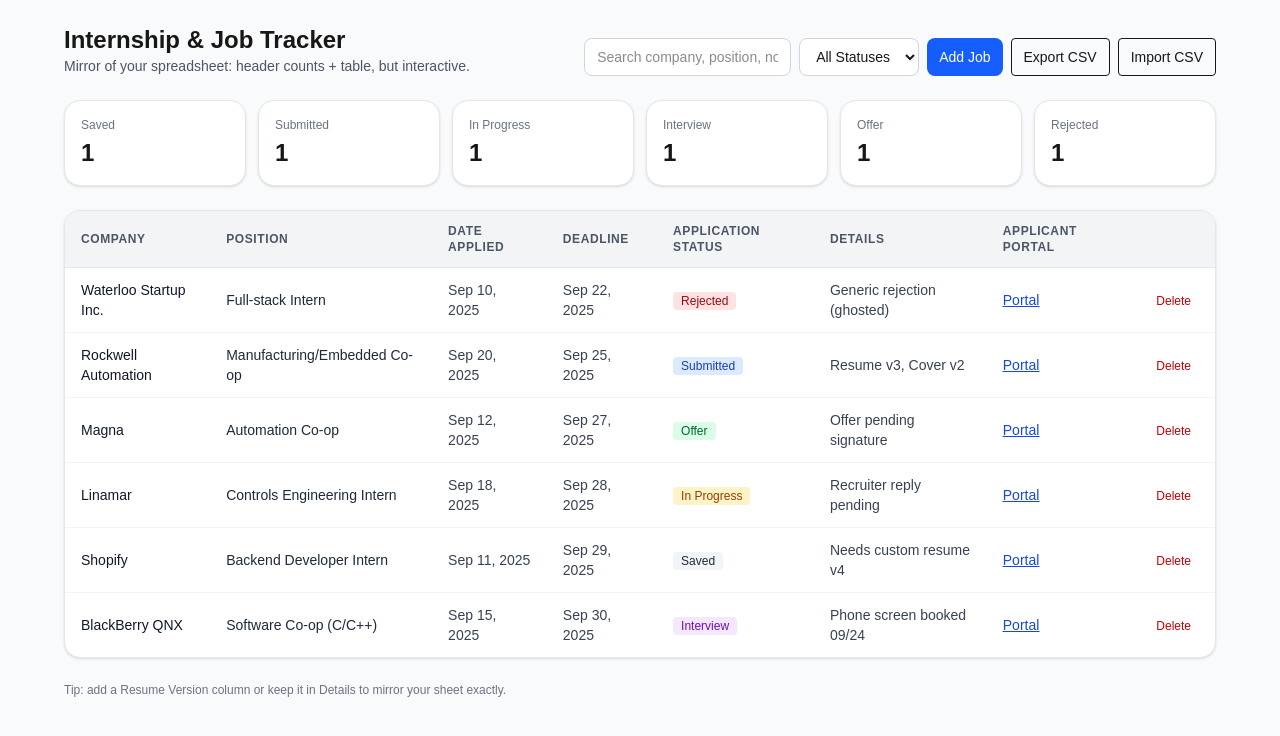
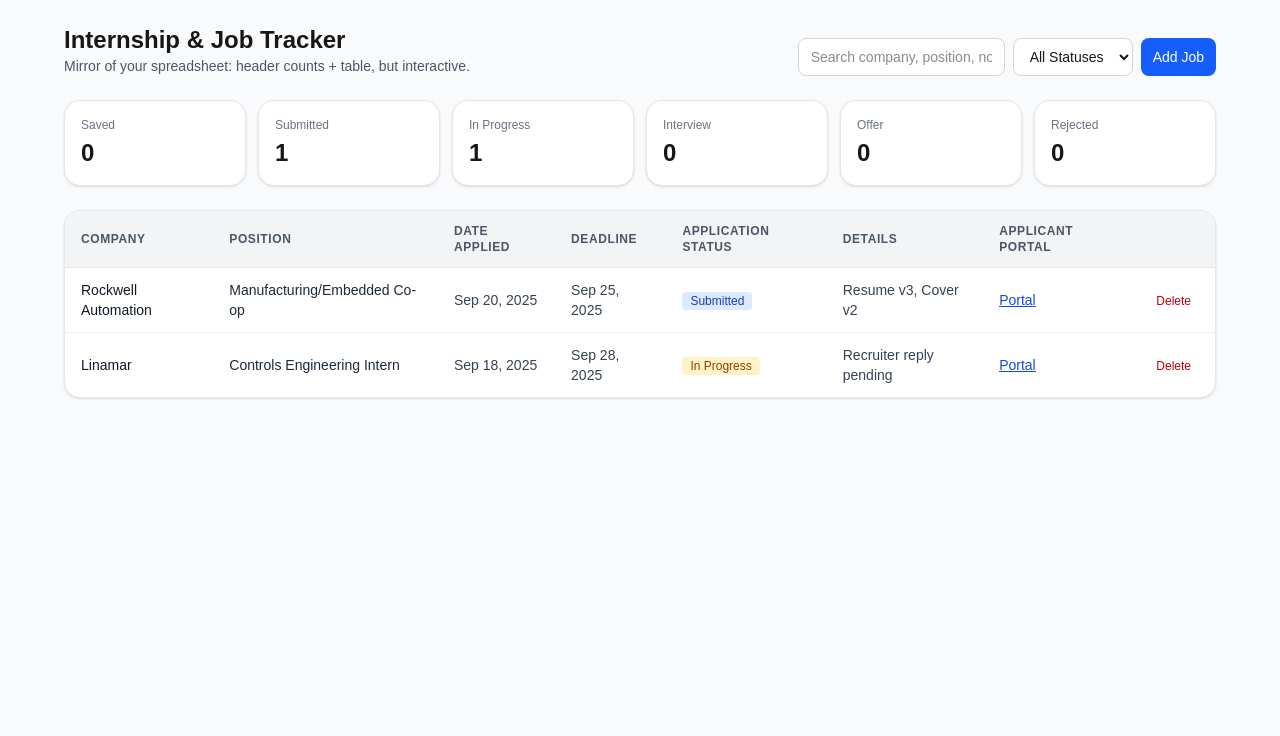
Before and after one commit to tah-6/uofg-job-tracker, a Next.js app: page / in a window 1280 px wide. Shown: the top 736 px of the page. Built offline with nearby package versions, Linux system fonts and the light colour scheme.

Commit message:
vercel deployment prep3

```diff
--- a/src/components/UofGJobTracker.tsx
+++ b/src/components/UofGJobTracker.tsx
@@ -17,15 +17,15 @@
   id: string;
   company: string;
   position: string;
-  dateApplied?: string; // YYYY-MM-DD
-  deadline?: string; // YYYY-MM-DD
+  dateApplied?: string;
+  deadline?: string;
   status: JobStatus;
   details?: string;
   portal?: string;
   resumeVersion?: string;
 }
 
-/** Seed data for first run; afterwards localStorage takes over */
+/** Seed data */
 const mockData: JobRow[] = [
   {
     id: "1",
@@ -46,46 +46,6 @@
     status: "in_progress",
     details: "Recruiter reply pending",
     portal: "https://www.linamar.com/careers",
-  },
-  {
-    id: "3",
-    company: "BlackBerry QNX",
-    position: "Software Co-op (C/C++)",
-    dateApplied: "2025-09-15",
-    deadline: "2025-09-30",
-    status: "interview",
-    details: "Phone screen booked 09/24",
-    portal: "https://blackberry.qnx.com/",
-  },
-  {
-    id: "4",
-    company: "Waterloo Startup Inc.",
-    position: "Full-stack Intern",
-    dateApplied: "2025-09-10",
-    deadline: "2025-09-22",
-    status: "rejected",
-    details: "Generic rejection (ghosted)",
-    portal: "https://example.com",
-  },
-  {
-    id: "5",
-    company: "Magna",
-    position: "Automation Co-op",
-    dateApplied: "2025-09-12",
-    deadline: "2025-09-27",
-    status: "offer",
-    details: "Offer pending signature",
-    portal: "https://www.magna.com/careers",
-  },
-  {
-    id: "6",
-    company: "Shopify",
-    position: "Backend Developer Intern",
-    dateApplied: "2025-09-11",
-    deadline: "2025-09-29",
-    status: "saved",
-    details: "Needs custom resume v4",
-    portal: "https://www.shopify.com/careers",
   },
 ];
 
@@ -108,10 +68,11 @@
   rejected: "bg-red-100 text-red-800",
 };
 
-/** Small helpers */
 function StatusChip({ status }: { status: JobStatus }) {
   return (
-    <span className={`px-2 py-0.5 rounded text-xs font-medium ${STATUS_COLOR[status]}`}>
+    <span
+      className={`px-2 py-0.5 rounded text-xs font-medium ${STATUS_COLOR[status]}`}
+    >
       {STATUS_LABEL[status]}
     </span>
   );
@@ -131,24 +92,18 @@
   }
 }
 
-
 function isDueSoon(date?: string) {
   if (!date) return false;
   const ms = new Date(date).getTime() - Date.now();
-  return ms >= 0 && ms <= 3 * 24 * 60 * 60 * 1000; // within 3 days
+  return ms >= 0 && ms <= 3 * 24 * 60 * 60 * 1000;
 }
 
-/** Component */
 export default function UofGJobTracker() {
-  // Persist rows locally; seed from mockData first time
   const [rows, setRows] = useLocalRows<JobRow[]>("uofg-jobs", mockData);
-
-  // UI state
   const [query, setQuery] = useState("");
   const [statusFilter, setStatusFilter] = useState<JobStatus | "all">("all");
   const [modalOpen, setModalOpen] = useState(false);
 
-  // Derived counts
   const counts = useMemo(() => {
     const base: Record<JobStatus, number> = {
       saved: 0,
@@ -164,11 +119,11 @@
     return base;
   }, [rows]);
 
-  // Filtering + sorting by deadline
   const filtered = useMemo(() => {
     return rows
       .filter((r) => {
-        const matchesStatus = statusFilter === "all" ? true : r.status === statusFilter;
+        const matchesStatus =
+          statusFilter === "all" ? true : r.status === statusFilter;
         const hay = `${r.company} ${r.position} ${r.details ?? ""}`.toLowerCase();
         const matchesQuery = hay.includes(query.toLowerCase());
         return matchesStatus && matchesQuery;
@@ -176,14 +131,12 @@
       .sort((a, b) => (a.deadline || "").localeCompare(b.deadline || ""));
   }, [rows, statusFilter, query]);
 
-  /** Handlers */
   const handleQueryChange = (e: React.ChangeEvent<HTMLInputElement>) => {
     setQuery(e.target.value);
   };
 
   const handleStatusChange = (e: React.ChangeEvent<HTMLSelectElement>) => {
-    const val = e.target.value as JobStatus | "all";
-    setStatusFilter(val);
+    setStatusFilter(e.target.value as JobStatus | "all");
   };
 
   function addRow(newRow: JobRow) {
@@ -194,7 +147,6 @@
     setRows((prev) => prev.filter((r) => r.id !== id));
   }
 
-  /** Render */
   return (
     <div className="min-h-screen bg-gray-50 p-6">
       <div className="mx-auto max-w-6xl space-y-6">
@@ -208,6 +160,7 @@
           </div>
           <div className="flex gap-2">
             <input
+              id="search"
               value={query}
               onChange={handleQueryChange}
               placeholder="Search company, position, notes"
@@ -231,22 +184,16 @@
             >
               Add Job
             </button>
-            <button onClick={() => exportCSV(rows)} className="rounded border px-3 py-2 text-sm">Export CSV</button>
-<label className="rounded border px-3 py-2 text-sm cursor-pointer">
-  Import CSV
-  <input type="file" accept=".csv" className="hidden" onChange={e => {
-    const f = e.target.files?.[0]; if (f) importCSV(f);
-    e.currentTarget.value = "";
-  }}/>
-  </label>
-
           </div>
         </header>
 
-        {/* Key / Counts */}
+        {/* Counts */}
         <section className="grid grid-cols-2 gap-3 sm:grid-cols-3 lg:grid-cols-6">
           {(Object.keys(STATUS_LABEL) as JobStatus[]).map((st) => (
-            <div key={st} className="rounded-2xl border border-gray-200 bg-white p-4 shadow-sm">
+            <div
+              key={st}
+              className="rounded-2xl border border-gray-200 bg-white p-4 shadow-sm"
+            >
               <div className="text-xs text-gray-500">{STATUS_LABEL[st]}</div>
               <div className="mt-1 text-2xl font-semibold">{counts[st]}</div>
             </div>
@@ -266,7 +213,7 @@
                   "Application Status",
                   "Details",
                   "Applicant Portal",
-                  "", // actions
+                  "",
                 ].map((h) => (
                   <th
                     key={h}
@@ -280,9 +227,15 @@
             <tbody className="divide-y divide-gray-100">
               {filtered.map((row) => (
                 <tr key={row.id} className="hover:bg-gray-50">
-                  <td className="px-4 py-3 text-sm font-medium text-gray-900">{row.company}</td>
-                  <td className="px-4 py-3 text-sm text-gray-800">{row.position}</td>
-                  <td className="px-4 py-3 text-sm text-gray-700">{formatDate(row.dateApplied)}</td>
+                  <td className="px-4 py-3 text-sm font-medium text-gray-900">
+                    {row.company}
+                  </td>
+                  <td className="px-4 py-3 text-sm text-gray-800">
+                    {row.position}
+                  </td>
+                  <td className="px-4 py-3 text-sm text-gray-700">
+                    {formatDate(row.dateApplied)}
+                  </td>
                   <td className="px-4 py-3 text-sm text-gray-700">
                     <div className="flex items-center gap-2">
                       {formatDate(row.deadline)}
@@ -296,7 +249,9 @@
                   <td className="px-4 py-3 text-sm">
                     <StatusChip status={row.status} />
                   </td>
-                  <td className="px-4 py-3 text-sm text-gray-700">{row.details || "—"}</td>
+                  <td className="px-4 py-3 text-sm text-gray-700">
+                    {row.details || "—"}
+                  </td>
                   <td className="px-4 py-3 text-sm text-blue-700 underline">
                     {row.portal ? (
                       <a href={row.portal} target="_blank" rel="noreferrer">
@@ -317,10 +272,12 @@
                   </td>
                 </tr>
               ))}
-
               {filtered.length === 0 && (
                 <tr>
-                  <td colSpan={8} className="px-4 py-10 text-center text-sm text-gray-500">
+                  <td
+                    colSpan={8}
+                    className="px-4 py-10 text-center text-sm text-gray-500"
+                  >
                     No rows match your filters.
                   </td>
                 </tr>
@@ -328,54 +285,13 @@
             </tbody>
           </table>
         </section>
-
-        {/* Footer note */}
-        <p className="text-xs text-gray-500">
-          Tip: add a <span className="font-medium">Resume Version</span> column or keep it in Details to mirror your
-          sheet exactly.
-        </p>
       </div>
 
-      {/* Modal */}
-      <AddJobModal open={modalOpen} onClose={() => setModalOpen(false)} onCreate={addRow} />
+      <AddJobModal
+        open={modalOpen}
+        onClose={() => setModalOpen(false)}
+        onCreate={addRow}
+      />
     </div>
-
   );
-
-  function updateRow(patch: JobRow) {
-    setRows(prev => prev.map(r => (r.id === patch.id ? { ...r, ...patch } : r)));
-  }
-
-  function exportCSV(rows: JobRow[]) {
-    const headers = ["company","position","dateApplied","deadline","status","details","portal"];
-    const lines = [headers.join(",")].concat(
-      rows.map(r => headers.map(h => JSON.stringify((r as any)[h] ?? "")).join(","))
-    );
-    const blob = new Blob([lines.join("\n")], { type: "text/csv;charset=utf-8" });
-    const url = URL.createObjectURL(blob);
-    const a = document.createElement("a");
-    a.href = url; a.download = "applications.csv"; a.click();
-    URL.revokeObjectURL(url);
-  }
-
-  function importCSV(file: File) {
-    const reader = new FileReader();
-    reader.onload = () => {
-      const text = String(reader.result || "");
-      const [headerLine, ...rowsText] = text.split(/\r?\n/).filter(Boolean);
-      const headers = headerLine.split(",").map(h => h.replace(/(^\"|\"$)/g,""));
-      const toRow = (line: string): JobRow | null => {
-        const cells = line.match(/(\".*?\"|[^,]+)/g) ?? [];
-        const obj: any = {};
-        headers.forEach((h, i) => obj[h] = JSON.parse(cells[i] ?? "\"\""));
-        if (!obj.company || !obj.position) return null;
-        return { id: crypto.randomUUID(), ...obj };
-      };
-      const imported = rowsText.map(toRow).filter(Boolean) as JobRow[];
-      setRows(prev => [...prev, ...imported]);
-    };
-    reader.readAsText(file);
-  }
-
-
 }
```
